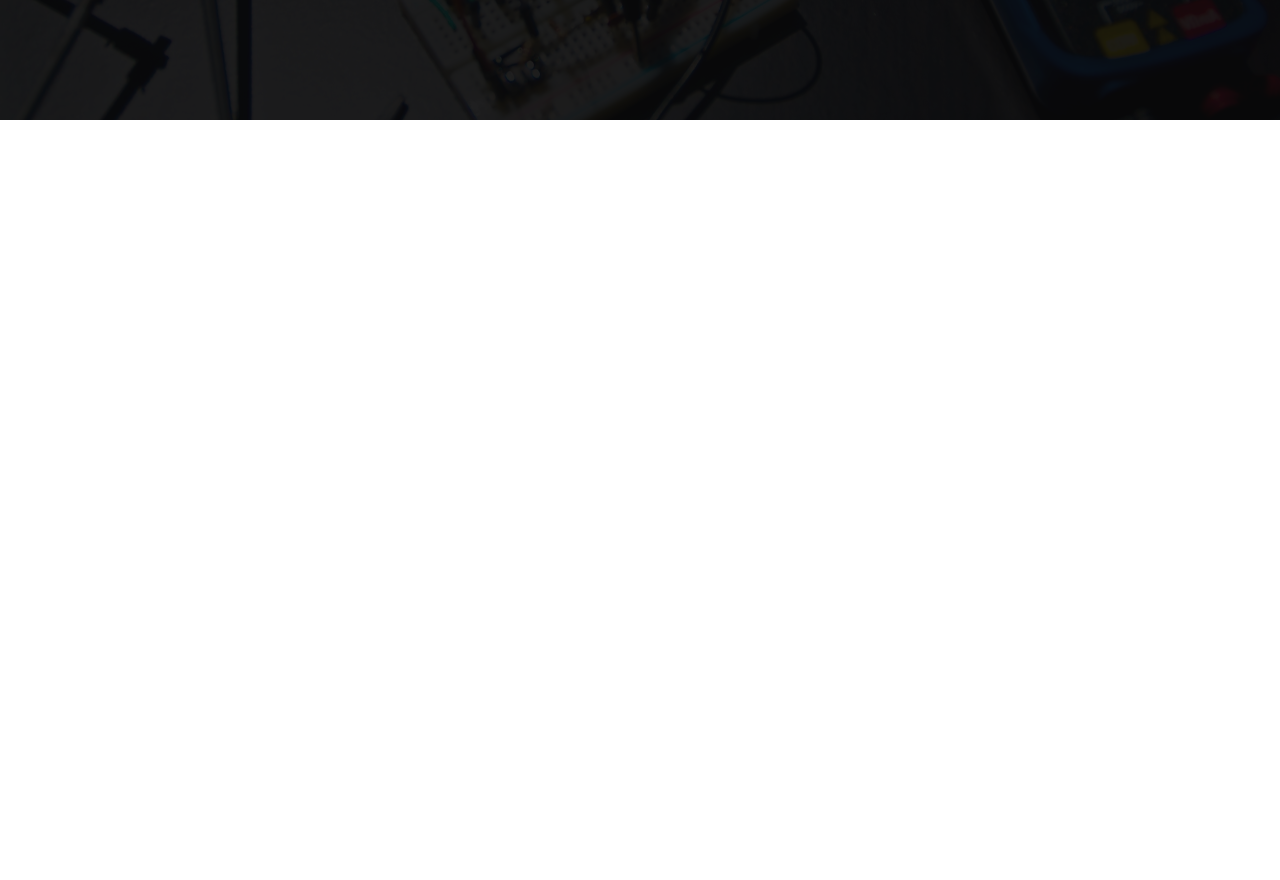
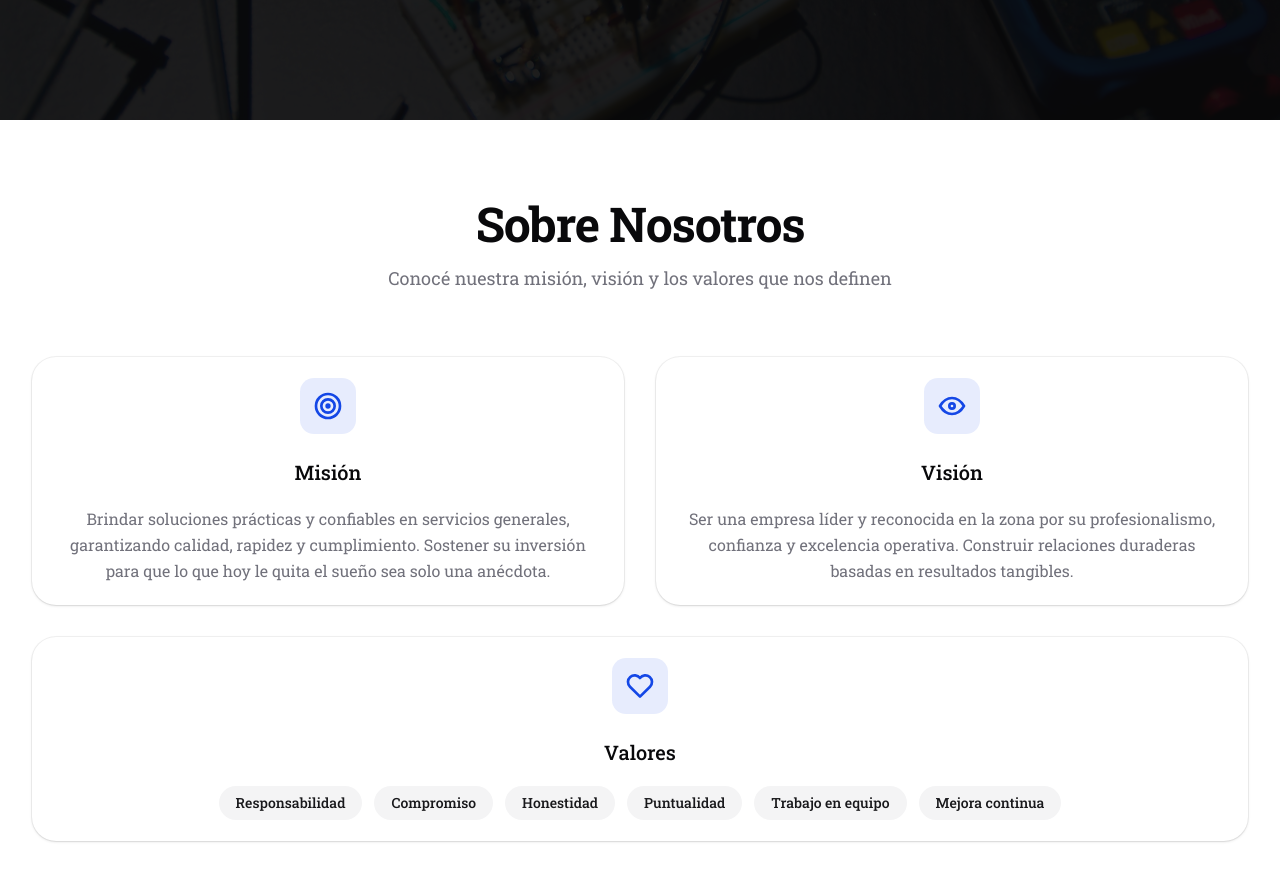
Before and after one commit to martinstanicio/vcbservicios, a Next.js app: page / in a window 1280 px wide. Shown: the part 600-1480 px from the top of the page. Before the commit the page ends 800 px from the top, so only its background shows below. Built offline with nearby package versions, Linux system fonts and the light colour scheme.

Commit message:
feat(about): create about component

```diff
--- a/app/page.tsx
+++ b/app/page.tsx
@@ -1,9 +1,13 @@
+import { About } from "@/components/about";
 import { Hero } from "@/components/hero";
 
 export default function HomePage() {
   return (
     <div>
       <Hero />
+      <main>
+        <About />
+      </main>
     </div>
   );
 }
--- /dev/null
+++ b/components/about.tsx
@@ -0,0 +1,82 @@
+import { IconEye, IconHeart, IconTarget } from "@tabler/icons-react";
+import { Badge } from "@/components/ui/badge";
+import { Card, CardContent, CardHeader, CardTitle } from "./ui/card";
+
+const values = [
+  "Responsabilidad",
+  "Compromiso",
+  "Honestidad",
+  "Puntualidad",
+  "Trabajo en equipo",
+  "Mejora continua",
+];
+
+export function About() {
+  return (
+    <section className="py-20" id="sobre-nosotros">
+      <div className="container sm:px-6 lg:px-8 xl:max-w-7xl">
+        <div className="text-center">
+          <h2 className="font-bold text-4xl text-foreground tracking-tight sm:text-5xl">
+            Sobre Nosotros
+          </h2>
+          <p className="mt-4 text-lg text-muted-foreground leading-relaxed">
+            Conocé nuestra misión, visión y los valores que nos definen
+          </p>
+        </div>
+
+        <div className="space-y-8">
+          <div className="mt-16 grid gap-8 lg:grid-cols-2">
+            <Card className="group border border-transparent text-center transition-all hover:border-primary/50 hover:shadow-lg">
+              <CardHeader className="gap-6">
+                <div className="mx-auto flex h-14 w-14 items-center justify-center rounded-xl bg-primary/10 text-primary transition-colors group-hover:bg-primary group-hover:text-primary-foreground">
+                  <IconTarget className="size-8" />
+                </div>
+                <CardTitle className="text-xl">Misión</CardTitle>
+              </CardHeader>
+              <CardContent>
+                <p className="text-pretty text-base text-muted-foreground leading-relaxed">
+                  Brindar soluciones prácticas y confiables en servicios
+                  generales, garantizando calidad, rapidez y cumplimiento.
+                  Sostener su inversión para que lo que hoy le quita el sueño
+                  sea solo una anécdota.
+                </p>
+              </CardContent>
+            </Card>
+
+            <Card className="group border border-transparent text-center transition-all hover:border-primary/50 hover:shadow-lg">
+              <CardHeader className="gap-6">
+                <div className="mx-auto flex h-14 w-14 items-center justify-center rounded-xl bg-primary/10 text-primary transition-colors group-hover:bg-primary group-hover:text-primary-foreground">
+                  <IconEye className="size-8" />
+                </div>
+                <CardTitle className="text-xl">Visión</CardTitle>
+              </CardHeader>
+              <CardContent>
+                <p className="text-pretty text-base text-muted-foreground leading-relaxed">
+                  Ser una empresa líder y reconocida en la zona por su
+                  profesionalismo, confianza y excelencia operativa. Construir
+                  relaciones duraderas basadas en resultados tangibles.
+                </p>
+              </CardContent>
+            </Card>
+          </div>
+
+          <Card className="group border border-transparent text-center transition-all hover:border-primary/50 hover:shadow-lg">
+            <CardHeader className="gap-6">
+              <div className="mx-auto flex h-14 w-14 items-center justify-center rounded-xl bg-primary/10 text-primary transition-colors group-hover:bg-primary group-hover:text-primary-foreground">
+                <IconHeart className="size-8" />
+              </div>
+              <CardTitle className="text-xl">Valores</CardTitle>
+            </CardHeader>
+            <CardContent className="flex flex-1 flex-wrap justify-center gap-3">
+              {values.map((value) => (
+                <Badge key={value} variant="secondary">
+                  {value}
+                </Badge>
+              ))}
+            </CardContent>
+          </Card>
+        </div>
+      </div>
+    </section>
+  );
+}
```
